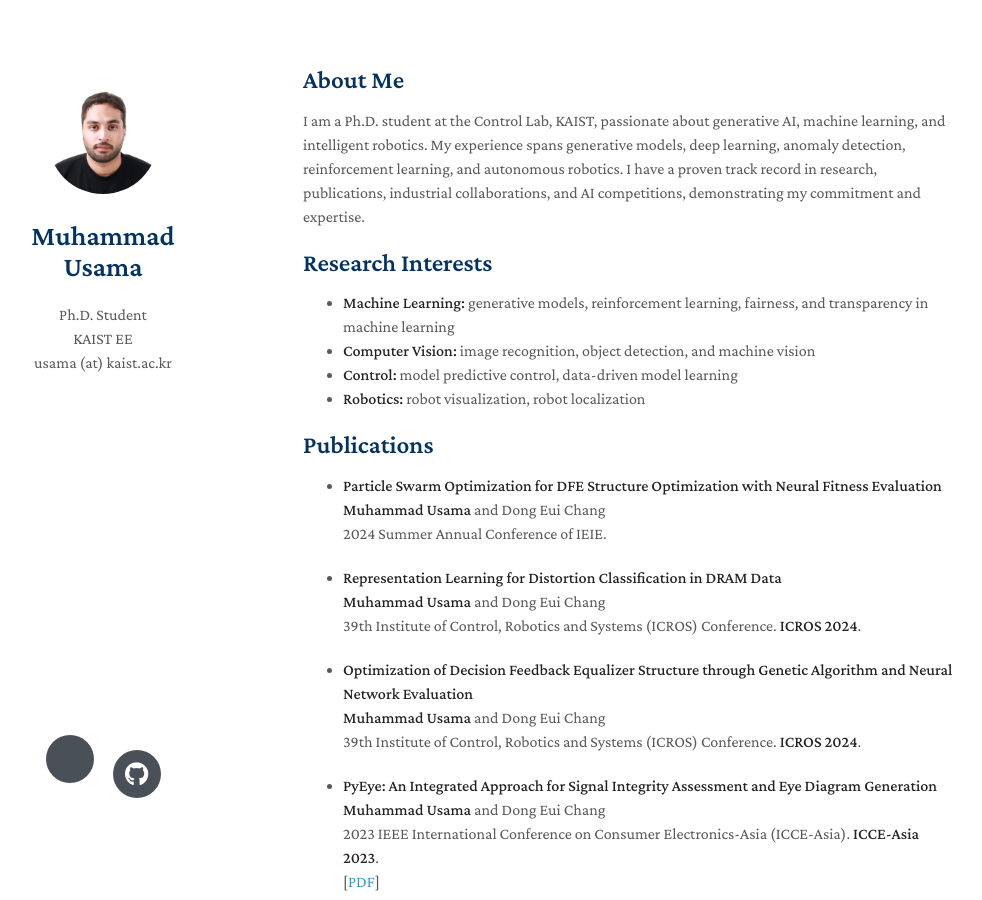
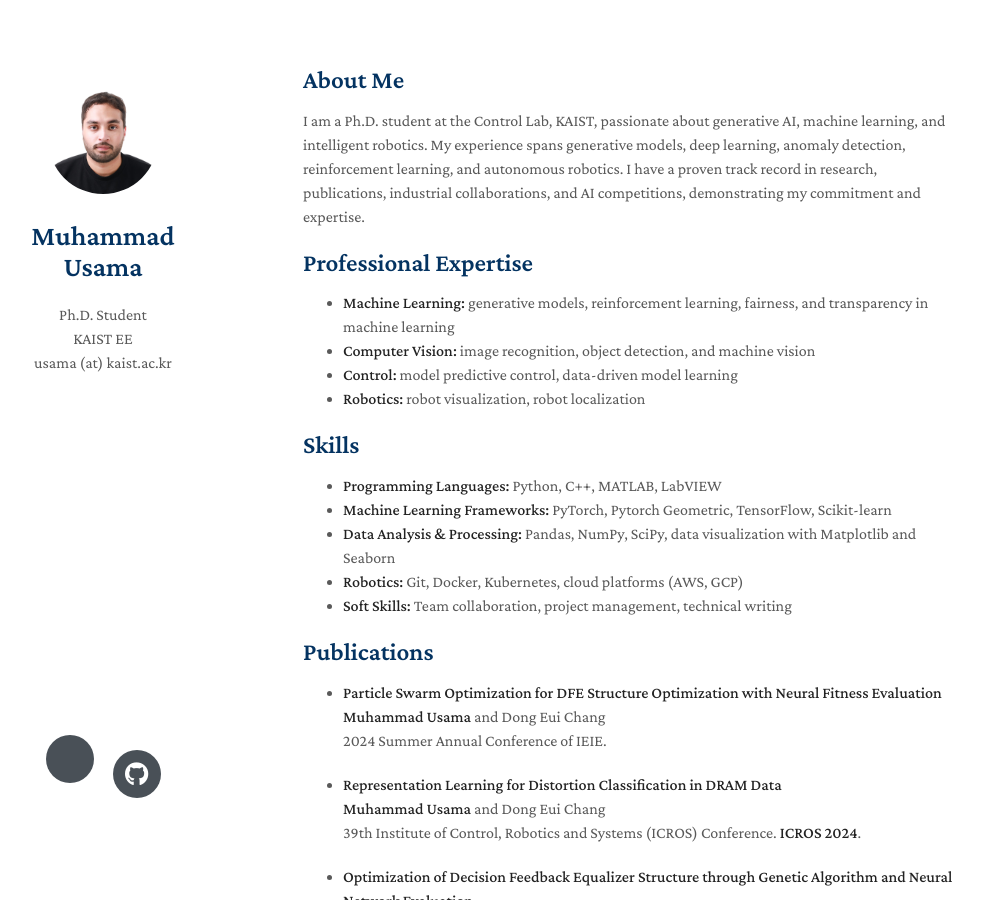
Before and after one commit to Usama1002/Usama1002.github.io, a Jekyll site: the page built from index.md, in a window 1280 px wide and 900 px high. Shown: the whole window, without its empty margins (167-1149 px from the left). Built offline with Jekyll 4.4.1, drawn with Linux system fonts in a browser that asks for light colours; nearby versions of some CDN libraries; a style sheet for code colours, icons or effects is not loaded; our own code applies the rules of GitHub Pages for plain Markdown files.

Commit message:
added the skills section

```diff
--- a/index.md
+++ b/index.md
@@ -6,12 +6,20 @@ layout: homepage
 
 I am a Ph.D. student at the Control Lab, KAIST, passionate about generative AI, machine learning, and intelligent robotics. My experience spans generative models, deep learning, anomaly detection, reinforcement learning, and autonomous robotics. I have a proven track record in research, publications, industrial collaborations, and AI competitions, demonstrating my commitment and expertise.
 
-## Research Interests
+## Professional Expertise
 
 - **Machine Learning:** generative models, reinforcement learning, fairness, and transparency in machine learning
 - **Computer Vision:** image recognition, object detection, and machine vision
 - **Control:** model predictive control, data-driven model learning
 - **Robotics:** robot visualization, robot localization
+
+## Skills
+
+- **Programming Languages:** Python, C++, MATLAB, LabVIEW
+- **Machine Learning Frameworks:** PyTorch, Pytorch Geometric, TensorFlow, Scikit-learn
+- **Data Analysis & Processing:** Pandas, NumPy, SciPy, data visualization with Matplotlib and Seaborn
+- **Robotics:** Git, Docker, Kubernetes, cloud platforms (AWS, GCP)
+- **Soft Skills:** Team collaboration, project management, technical writing
 
 ## Publications
 
```
